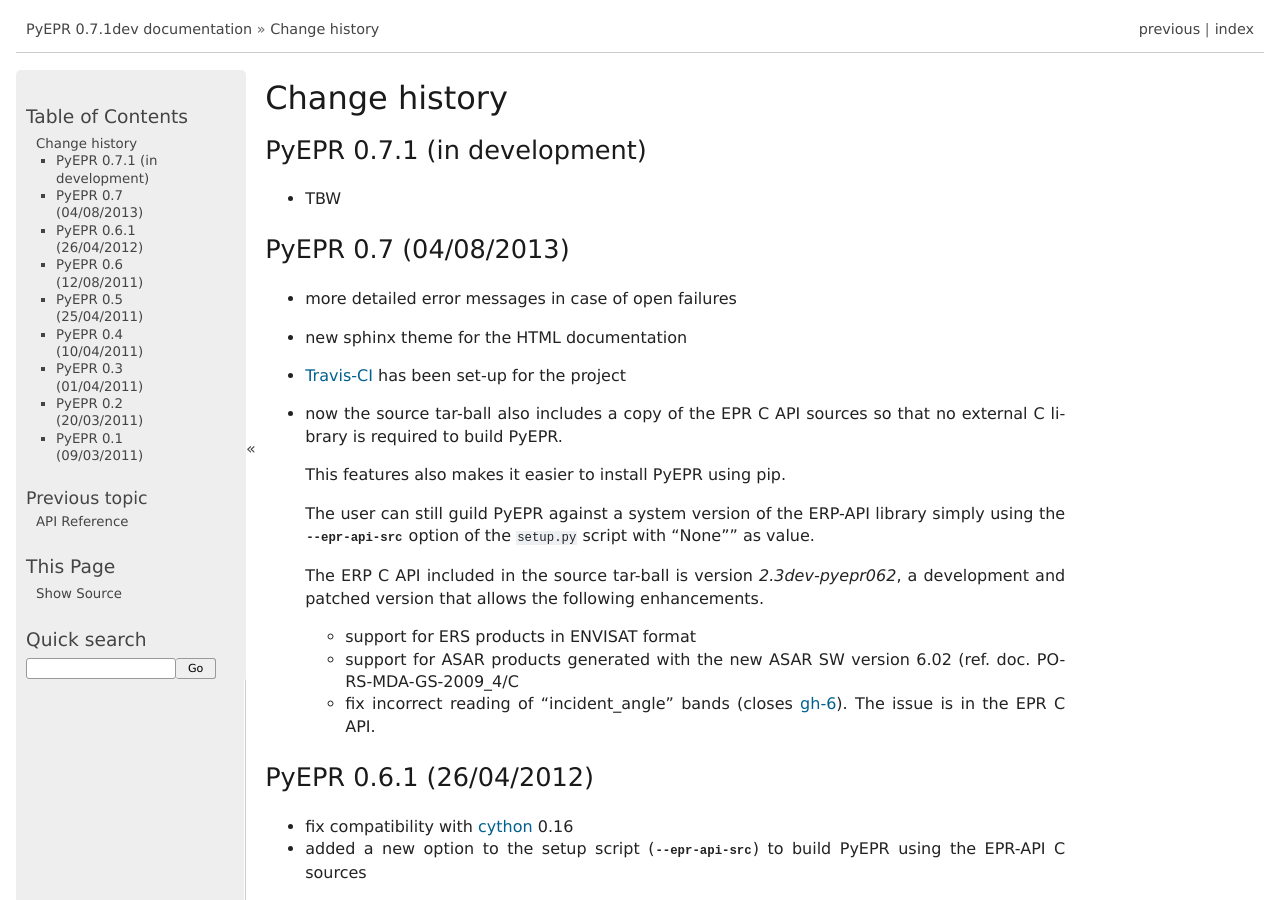
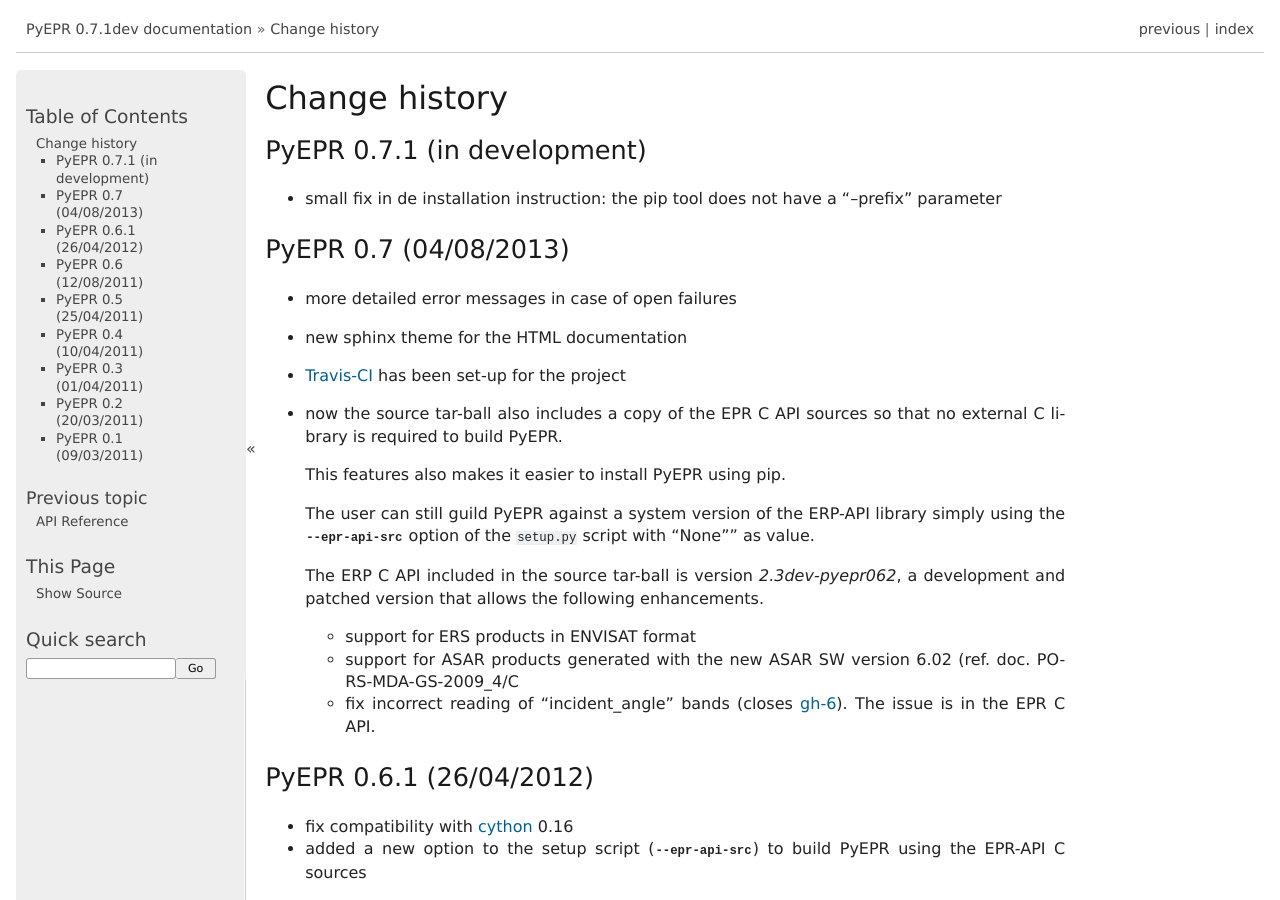
Before and after one commit to avalentino/pyepr, a Sphinx documentation site: the page built from doc/NEWS.txt, in a window 1280 px wide and 900 px high. Built offline with Sphinx 7.4.7, drawn with Linux system fonts in a browser that asks for light colours; formulas are drawn with MathJax 3.

Commit message:
Updated release notes

```diff
--- a/doc/NEWS.txt
+++ b/doc/NEWS.txt
@@ -5,7 +5,8 @@
 PyEPR 0.7.1 (in development)
 ----------------------------
 
-* TBW
+* small fix in de installation instruction: the pip tool does not have  a
+  "--prefix" parameter
 
 
 PyEPR 0.7 (04/08/2013)
```
